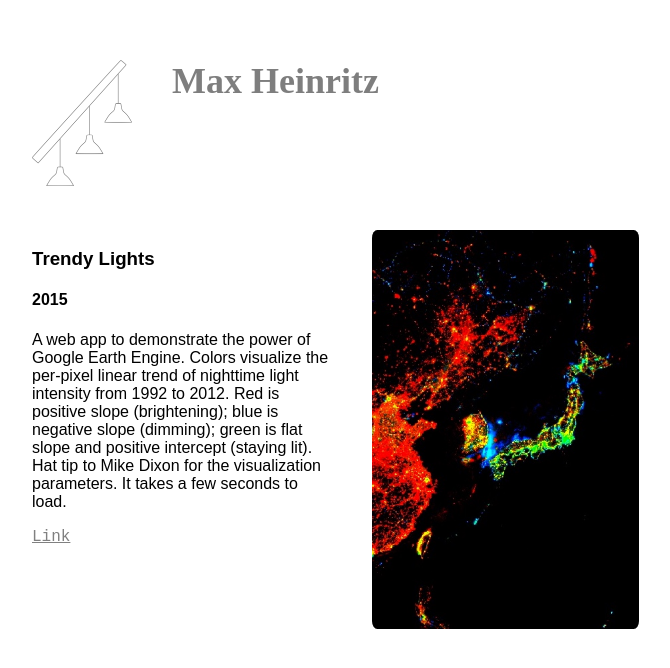
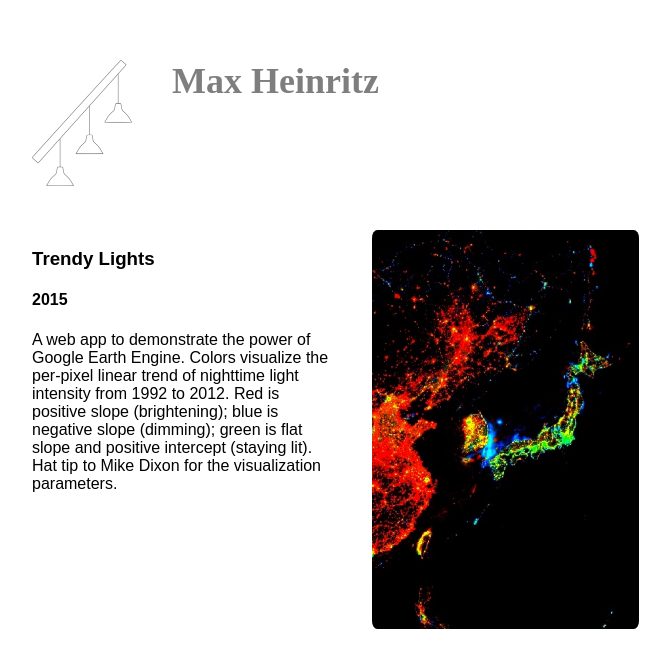
Before and after one commit to maxh/maxheinritz.com, a Jekyll site: the page built from _projects/trendy-lights.md, in a window 1280 px wide. Shown: the top 668 px of the page, without its empty margins (108-778 px from the left). Built offline with Jekyll 4.4.1, drawn with Linux system fonts in a browser that asks for light colours.

Commit message:
remove links

```diff
--- a/_projects/trendy-lights.md
+++ b/_projects/trendy-lights.md
@@ -1,7 +1,6 @@
 ---
 year: 2015
-desc: A web app to demonstrate the power of Google Earth Engine. Colors visualize the per-pixel linear trend of nighttime light intensity from 1992 to 2012. Red is positive slope (brightening); blue is negative slope (dimming); green is flat slope and positive intercept (staying lit). Hat tip to Mike Dixon for the visualization parameters. It takes a few seconds to load.
-link: https://maxh.github.io/trendy-lights/
+desc: A web app to demonstrate the power of Google Earth Engine. Colors visualize the per-pixel linear trend of nighttime light intensity from 1992 to 2012. Red is positive slope (brightening); blue is negative slope (dimming); green is flat slope and positive intercept (staying lit). Hat tip to Mike Dixon for the visualization parameters.
 images:
   - trendy-lights.jpg
 layout: project
```
Also changed, not shown: _projects/circular-map-lamps.md (+1 -2 lines), _projects/map-lamps.md (+1 -2 lines), _projects/rice-paper-lamp.md (+1 -1 lines), _projects/thread-light.md (+1 -1 lines), _projects/transmission.md (+1 -2 lines).
